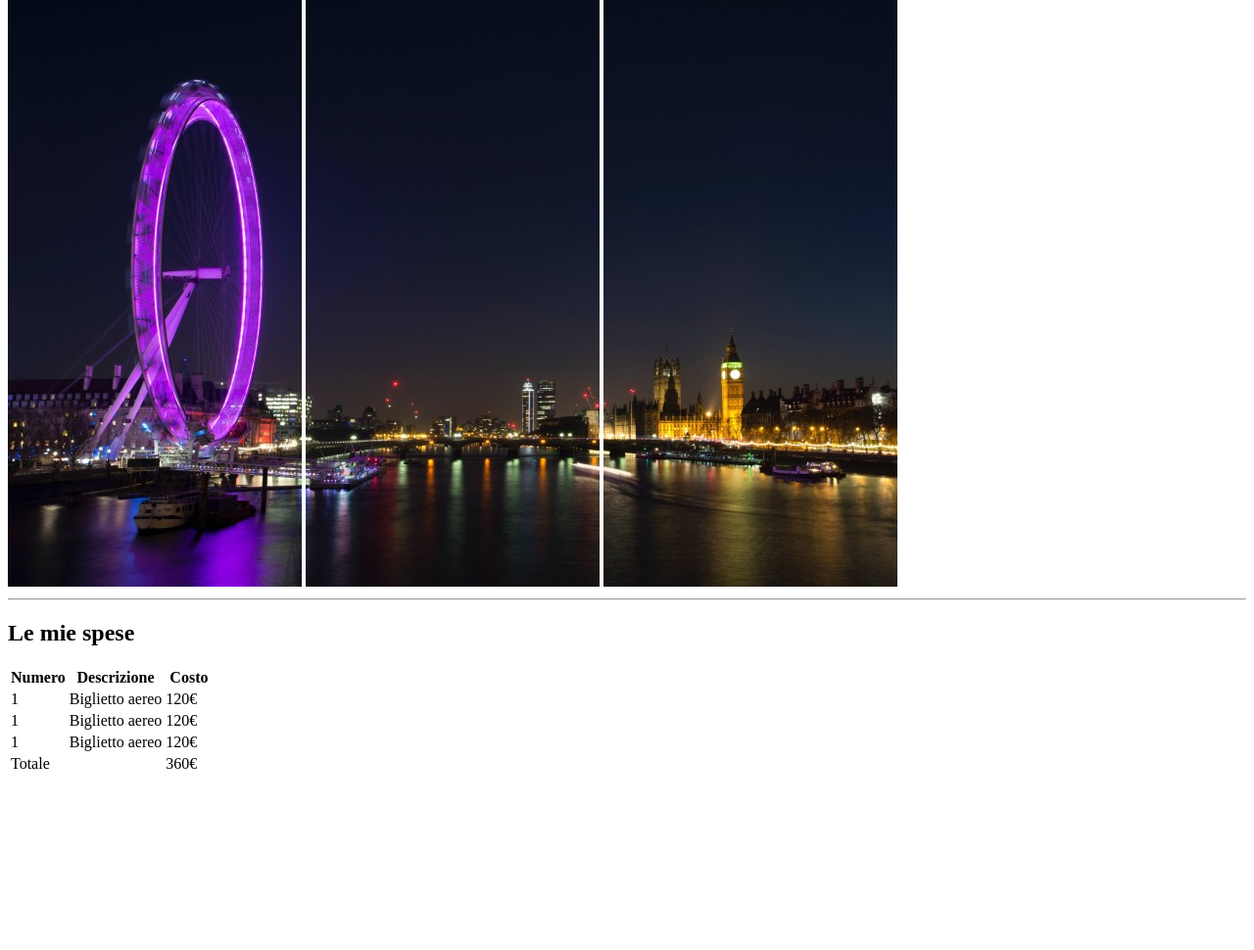
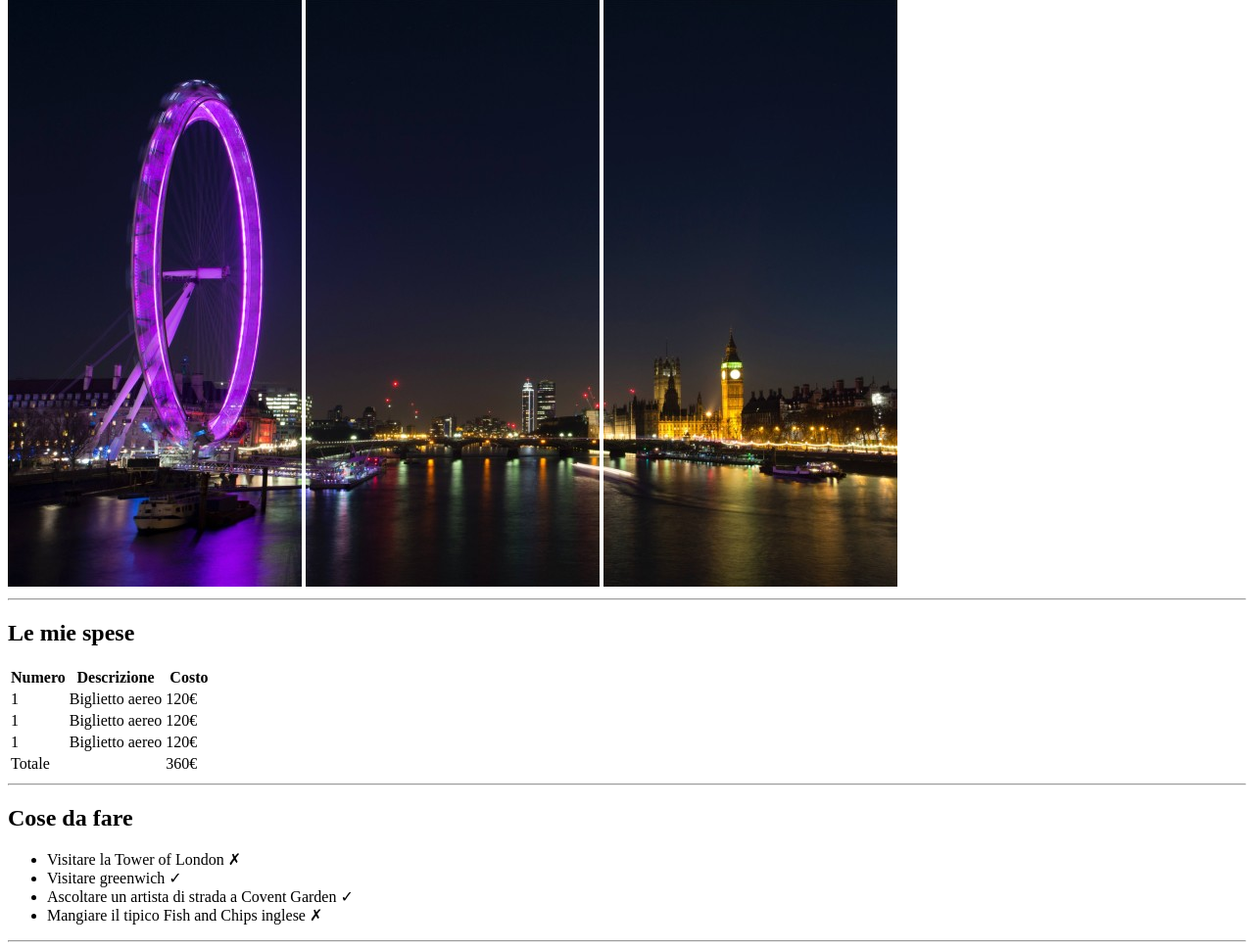
Before and after one commit to DanielFerraiuolo98/html-london-trip, a plain HTML site: page index.html in a window 1280 px wide. Shown: the part 68-1038 px from the top of the page at 98% size. Before the commit the page ends 868 px from the top, so only its background shows below. Drawn offline with Linux system fonts and the light colour scheme.

Commit message:
create ul

```diff
--- a/index.html
+++ b/index.html
@@ -54,7 +54,21 @@
                     <td>Totale</td> <td> </td> <td>360&euro;</td>
                 </tr>
             </table>
+            <hr>
         </section>
+
+        <!--qui inizia la seconda section-->
+        <section>
+            <h2>Cose da fare</h2>
+            <ul>
+                <li>Visitare la Tower of London &cross;</li>
+                <li>Visitare greenwich &#10003;</li>
+                <li>Ascoltare un artista di strada a Covent Garden &#10003;</li>
+                <li>Mangiare il tipico Fish and Chips inglese &cross;</li>
+            </ul>
+            <hr>
+        </section>
+        <!--qui finisce la seconda section-->
     </main>
     <!--qui finisce il main-->
 </body>
```
